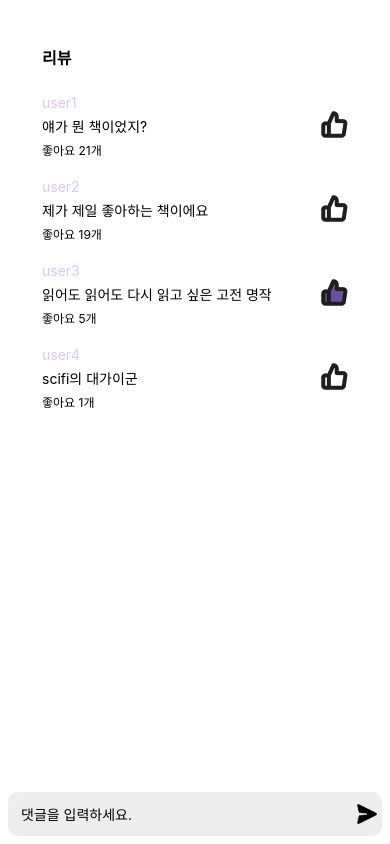
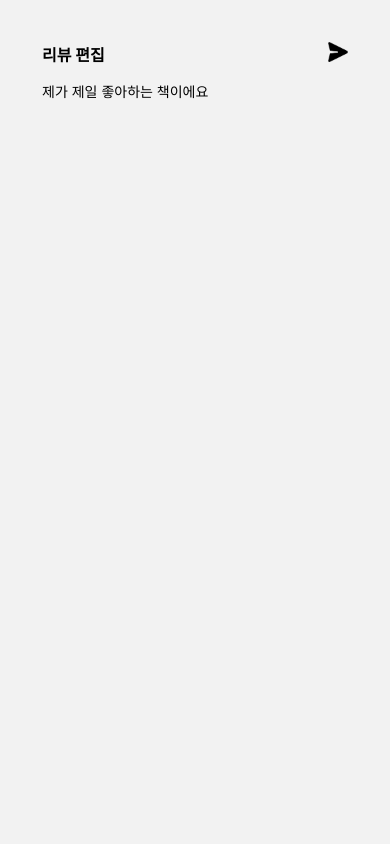
Before and after one commit to Braille-Ebook/BrailleEbookFront, a React Native app: screen /ReviewScreen in a window 390 px wide. Both pictures are taken after a click on the element 334 px from the left and 218 px from the top of the page. Built offline with nearby package versions, Linux system fonts and the light colour scheme.

Commit message:
#14 [REFACTOR] icon들 한 index 파일에서 꺼내도록 수정

```diff
--- /dev/null
+++ b/assets/icons/index.js
@@ -0,0 +1,8 @@
+export { default as bookmarkIcon } from './bookmarkIcon.png';
+export { default as bookmarkIconFill } from './bookmarkIconFill.png';
+export { default as bookOpened } from './bookOpened.png';
+export { default as edit } from './edit.png';
+export { default as profile } from './profile.png';
+export { default as send } from './send.png';
+export { default as thumb } from './thumb.png';
+export { default as thumbFill } from './thumbFill.png';
--- a/src/components/BookListItem.js
+++ b/src/components/BookListItem.js
@@ -2,6 +2,7 @@ import { StyleSheet, View, Text, Image } from 'react-native';
 import React from 'react';
 
 import { getAuthorAndTranslator, getDateString } from '../utils';
+import { bookmarkIcon, bookmarkIconFill } from '../../assets/icons';
 import commonStyles from '../../assets/styles/commonStyles';
 
 //책 사진까지 있는 List Item
@@ -22,9 +23,7 @@ const BookListItem = ({ data }) => {
                 <View style={styles.bookmarkContainer}>
                     <Image
                         source={
-                            data.isBookmarked
-                                ? require('../../assets/icons/bookmarkIconFill.png')
-                                : require('../../assets/icons/bookmarkIcon.png')
+                            data.isBookmarked ? bookmarkIconFill : bookmarkIcon
                         }
                     />
                     <Text>{`북마크 ${data.bookmarkNum}`}</Text>
--- a/src/components/CommentInputBar.js
+++ b/src/components/CommentInputBar.js
@@ -1,5 +1,7 @@
 import { View, StyleSheet, TextInput, Image } from 'react-native';
 import React from 'react';
+
+import { send } from '../../assets/icons';
 
 const CommentInputBar = ({ text, onChangeText, placeholder }) => {
     return (
@@ -11,10 +13,7 @@ const CommentInputBar = ({ text, onChangeText, placeholder }) => {
                     placeholder={placeholder}
                     style={styles.textInput}
                 />
-                <Image
-                    source={require('../../assets/icons/send.png')}
-                    style={styles.sendIcon}
-                />
+                <Image source={send} style={styles.sendIcon} />
             </View>
         </View>
     );
--- a/src/components/ItemListItem.js
+++ b/src/components/ItemListItem.js
@@ -1,5 +1,7 @@
 import { View, Text, StyleSheet, Image, Dimensions } from 'react-native';
 import React from 'react';
+
+import { bookmarkIcon, bookmarkIconFill } from '../../assets/icons';
 
 const ItemListItem = ({ title, body, bookmark }) => {
     return (
@@ -17,11 +19,7 @@ const ItemListItem = ({ title, body, bookmark }) => {
                 ))}
             </View>
             <Image
-                source={
-                    bookmark.isBookmarked
-                        ? require('../../assets/icons/bookmarkIconFill.png')
-                        : require('../../assets/icons/bookmarkIcon.png')
-                }
+                source={bookmark.isBookmarked ? bookmarkIcon : bookmarkIconFill}
             />
         </View>
     );
--- a/src/components/ReviewListItem.js
+++ b/src/components/ReviewListItem.js
@@ -1,11 +1,14 @@
 import React from 'react';
 import { View, Text, Image, StyleSheet, Pressable } from 'react-native';
+import { useNavigation } from '@react-navigation/native';
 
+import { edit, thumb, thumbFill } from '../../assets/icons';
 import commonColors from '../../assets/colors/commonColors';
 import commonStyles from '../../assets/styles/commonStyles';
 
 //댓글 모양의 리뷰 리스트 아이템
 const ReviewListItem = ({ data }) => {
+    const navigation = useNavigation();
     return (
         <View style={styles.reviewContainer}>
             <Text style={styles.nickname}>{data.nickname}</Text>
@@ -17,12 +20,21 @@ const ReviewListItem = ({ data }) => {
                     >{`좋아요 ${data.likeNum}개`}</Text>
                 </View>
 
-                <Pressable>
+                <Pressable
+                    onPress={() => {
+                        if (data.isLiked == null)
+                            navigation.navigate('ReviewEditScreen', {
+                                orgText: data.content,
+                            });
+                    }}
+                >
                     <Image
                         source={
-                            data.isLiked
-                                ? require('../../assets/icons/thumbFill.png')
-                                : require('../../assets/icons/thumb.png')
+                            data.isLiked == null
+                                ? edit
+                                : data.isLiked
+                                ? thumbFill
+                                : thumb
                         }
                         style={styles.icon}
                     />
@@ -47,6 +59,10 @@ const styles = StyleSheet.create({
     content: {
         marginVertical: 5,
     },
+    icon: {
+        width: 25,
+        height: 25,
+    },
 });
 
 export default ReviewListItem;
--- a/src/screens/BookScreen.js
+++ b/src/screens/BookScreen.js
@@ -11,6 +11,7 @@ import { useNavigation } from '@react-navigation/native';
 
 import { ReviewListItem } from '../components';
 import { getAuthorAndTranslator, getDateString } from '../utils';
+import { bookmarkIcon, bookmarkIconFill } from '../../assets/icons';
 import { bookDummyData as data } from '../../assets/dummy';
 import commonStyles from '../../assets/styles/commonStyles';
 import commonColors from '../../assets/colors/commonColors';
@@ -41,8 +42,8 @@ const BookScreen = () => {
                             <Image
                                 source={
                                     data.isBookmarked
-                                        ? require('../../assets/icons/bookmarkIconFill.png')
-                                        : require('../../assets/icons/bookmarkIcon.png')
+                                        ? bookmarkIconFill
+                                        : bookmarkIcon
                                 }
                             />
                         </Pressable>
--- a/src/screens/LibraryScreen.js
+++ b/src/screens/LibraryScreen.js
@@ -10,6 +10,7 @@ import {
 import { useNavigation } from '@react-navigation/native';
 
 import { BookListItem } from '../components';
+import { bookOpened } from '../../assets/icons';
 import { libraryDummyData } from '../../assets/dummy';
 import commonStyles from '../../assets/styles/commonStyles';
 
@@ -18,10 +19,7 @@ const LibraryScreen = () => {
     return (
         <View style={styles.libraryContainer}>
             <View style={styles.titleContainer}>
-                <Image
-                    source={require('../../assets/icons/bookOpened.png')}
-                    style={styles.bookOpened}
-                />
+                <Image source={bookOpened} style={styles.bookOpened} />
                 <Text style={commonStyles.titleText}>내 라이브러리</Text>
             </View>
             <ScrollView
--- a/src/screens/MyPageScreen.js
+++ b/src/screens/MyPageScreen.js
@@ -2,6 +2,7 @@ import { View, Text, Image, Pressable, StyleSheet } from 'react-native';
 import React from 'react';
 import { useNavigation } from '@react-navigation/native';
 
+import { profile } from '../../assets/icons';
 import commonColors from '../../assets/colors/commonColors';
 import { userDummyData as data } from '../../assets/dummy';
 
@@ -10,7 +11,7 @@ const MyPageScreen = () => {
     return (
         <View style={styles.myPageScreen}>
             <View style={styles.profileContainer}>
-                <Image source={require('../../assets/icons/profile.png')} />
+                <Image source={profile} />
             </View>
             <View>
                 <View style={styles.row}>
--- a/src/screens/ReviewEditScreen.js
+++ b/src/screens/ReviewEditScreen.js
@@ -2,6 +2,7 @@ import { View, Text, Image, StyleSheet, TextInput } from 'react-native';
 import { React, useState } from 'react';
 import { useRoute } from '@react-navigation/native';
 
+import { send } from '../../assets/icons';
 import commonStyles from '../../assets/styles/commonStyles';
 
 const ReviewEditScreen = () => {
@@ -14,10 +15,7 @@ const ReviewEditScreen = () => {
                 <Text style={[commonStyles.subtitleText, styles.title]}>
                     리뷰 편집
                 </Text>
-                <Image
-                    source={require('../../assets/icons/send.png')}
-                    style={styles.icon}
-                />
+                <Image source={send} style={styles.icon} />
             </View>
             <TextInput
                 multiline={true}
```
